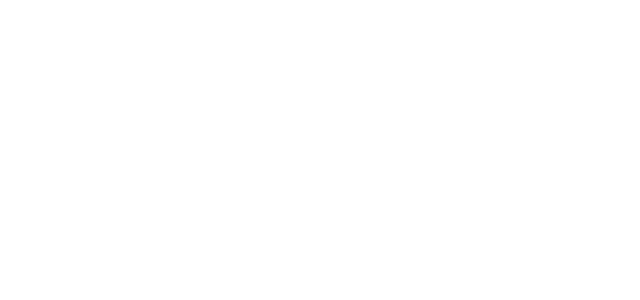
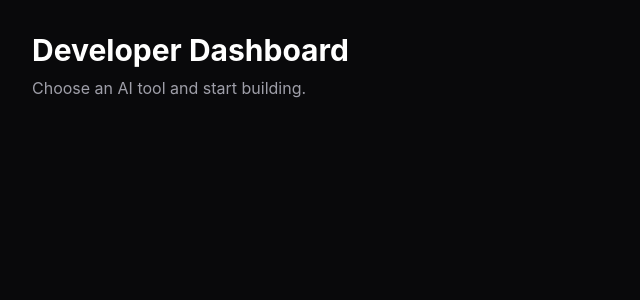
Before and after one commit to saravanan2736/DevPilotAI, a React (Vite) app in the folder client/: page /dashboard in a window 1280 px wide. Before the commit this address had no page. Shown: the top 300 px of the page, without its empty margins (0-640 px from the left). Built offline with nearby package versions, Linux system fonts and the light colour scheme.

Commit message:
Added dashboard route

```diff
--- a/client/src/App.tsx
+++ b/client/src/App.tsx
@@ -1,11 +1,13 @@
 import { BrowserRouter, Routes, Route } from "react-router-dom";
 import Home from "./pages/Home";
+import Dashboard from "./pages/Dashboard";
 
 function App() {
   return (
     <BrowserRouter>
       <Routes>
         <Route path="/" element={<Home />} />
+        <Route path="/dashboard" element={<Dashboard />} />
       </Routes>
     </BrowserRouter>
   );
--- a/client/src/components/Hero.tsx
+++ b/client/src/components/Hero.tsx
@@ -1,5 +1,7 @@
 import { ArrowRight } from "lucide-react";
 import { motion } from "framer-motion";
+import { Link } from "react-router-dom";
+
 function Hero() {
   return (
     <section className="flex min-h-[80vh] items-center justify-center px-6">
@@ -23,11 +25,13 @@
           Review code, understand errors, and generate developer essentials
           with one intelligent workspace.
         </p>
-
-        <button className="mx-auto mt-8 flex items-center gap-2 rounded-lg bg-white px-6 py-3 font-medium text-black transition hover:bg-zinc-200">
-          Start building
-          <ArrowRight className="h-4 w-4" />
-        </button>
+        <Link
+  to="/dashboard"
+  className="mx-auto mt-8 flex w-fit items-center gap-2 rounded-lg bg-white px-6 py-3 font-medium text-black transition hover:bg-zinc-200"
+>
+  Start building
+  <ArrowRight className="h-4 w-4" />
+</Link>
       </motion.div>
     </section>
   );
--- /dev/null
+++ b/client/src/pages/Dashboard.tsx
@@ -0,0 +1,15 @@
+function Dashboard() {
+  return (
+    <main className="min-h-screen bg-[#09090B] p-8 text-white">
+      <h1 className="text-3xl font-bold">
+        Developer Dashboard
+      </h1>
+
+      <p className="mt-2 text-zinc-400">
+        Choose an AI tool and start building.
+      </p>
+    </main>
+  );
+}
+
+export default Dashboard;
```
